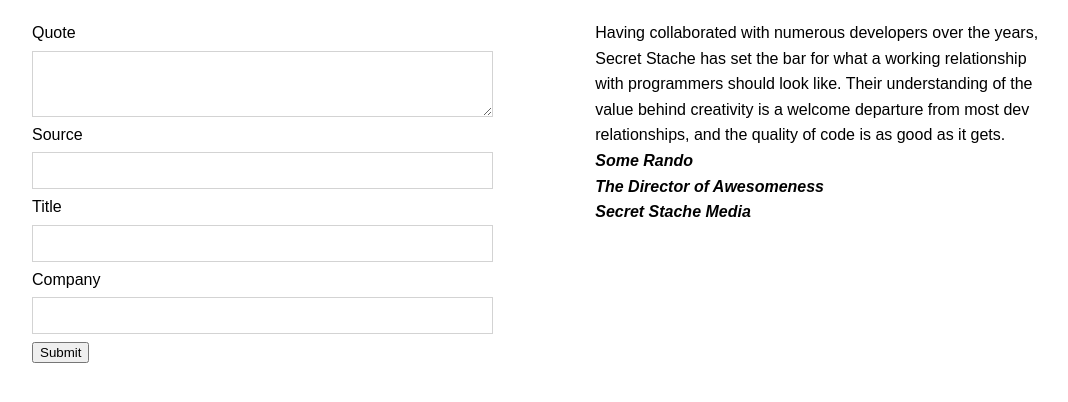
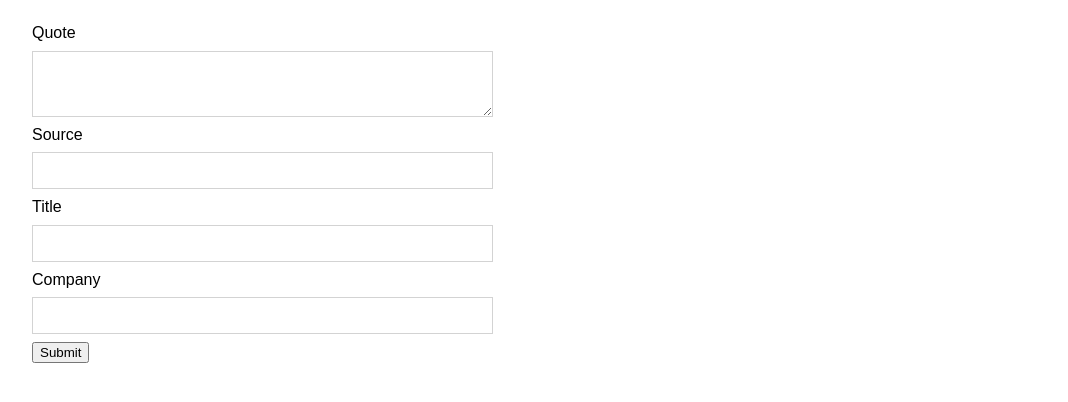
Before and after one commit to GraySmith00/react-mothership, a React (Create React App) app: page / in a window 1280 px wide. Shown: the top 402 px of the page, without its empty margins (96-1164 px from the left). Built offline with nearby package versions, Linux system fonts and the light colour scheme.

Commit message:
implements and redners testimonail via state

```diff
--- a/src/components/App.js
+++ b/src/components/App.js
@@ -1,12 +1,25 @@
-import React, { Component } from 'react';
-import '../stylesheets/App.css';
-import Testimonial from './Testimonial';
+import React, { Component } from "react";
+import "../stylesheets/App.css";
+import Testimonial from "./Testimonial";
 
 class App extends Component {
+  state = {
+    testimonial: {}
+  };
+
+  createTestimonial = testimonial => {
+    this.setState({
+      testimonial
+    });
+  };
+
   render() {
     return (
       <React.Fragment>
-				<Testimonial />
+        <Testimonial
+          createTestimonial={this.createTestimonial}
+          testimonial={this.state.testimonial}
+        />
       </React.Fragment>
     );
   }
--- a/src/components/Testimonial.js
+++ b/src/components/Testimonial.js
@@ -10,14 +10,14 @@ class Testimonial extends React.Component {
   handleSubmit = e => {
     e.preventDefault();
 
-    let testimonial = {
+    const testimonial = {
       quote: this.quote.current.value,
       source: this.source.current.value,
       title: this.title.current.value,
       company: this.company.current.value
     };
 
-    console.log(testimonial);
+    this.props.createTestimonial(testimonial);
   };
 
   render() {
@@ -56,15 +56,11 @@ class Testimonial extends React.Component {
         </section>
         <section className="testimonial-public testimonial">
           <blockquote>
-            Having collaborated with numerous developers over the years, Secret
-            Stache has set the bar for what a working relationship with
-            programmers should look like. Their understanding of the value
-            behind creativity is a welcome departure from most dev
-            relationships, and the quality of code is as good as it gets.
+            {this.props.testimonial.quote}
             <cite>
-              <span className="source">Some Rando</span>
-              <span className="title">The Director of Awesomeness</span>
-              <span className="company">Secret Stache Media</span>
+              <span className="source">{this.props.testimonial.source}</span>
+              <span className="title">{this.props.testimonial.title}</span>
+              <span className="company">{this.props.testimonial.company}</span>
             </cite>
           </blockquote>
         </section>
```
Lines whose indentation alone changed are shown as unchanged.
